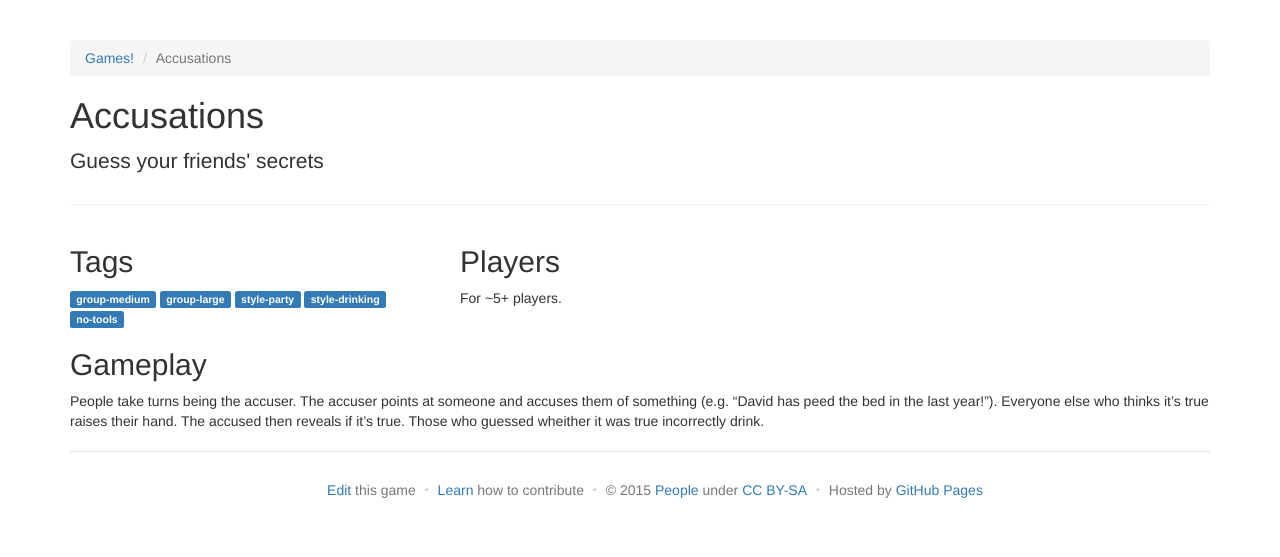
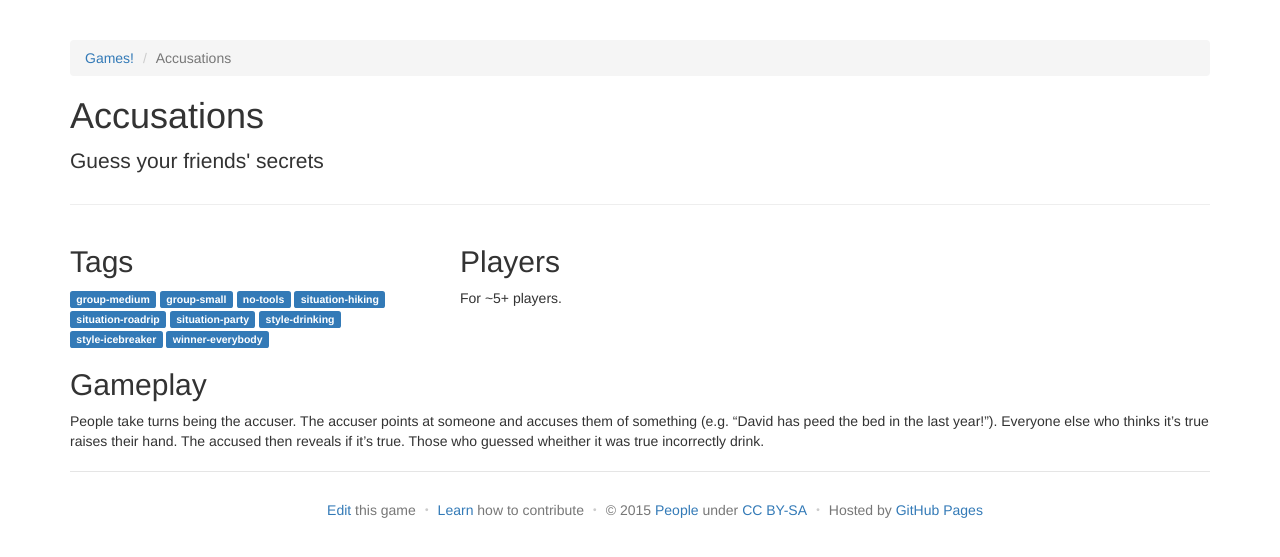
Before and after one commit to davidselassie/games, a Jekyll site: the page built from _games/accusations.md, in a window 1280 px wide. Shown: the top 557 px of the page. Built offline with Jekyll 4.4.1, drawn with Linux system fonts in a browser that asks for light colours.

Commit message:
Update accusations.md

```diff
--- a/_games/accusations.md
+++ b/_games/accusations.md
@@ -2,10 +2,14 @@
 title: Accusations
 tags:
   - group-medium
-  - group-large
-  - style-party
+  - group-small
+  - no-tools
+  - situation-hiking
+  - situation-roadrip
+  - situation-party
   - style-drinking
-  - no-tools
+  - style-icebreaker
+  - winner-everybody
 
 oneliner: Guess your friends' secrets
 players: ~5+
```
